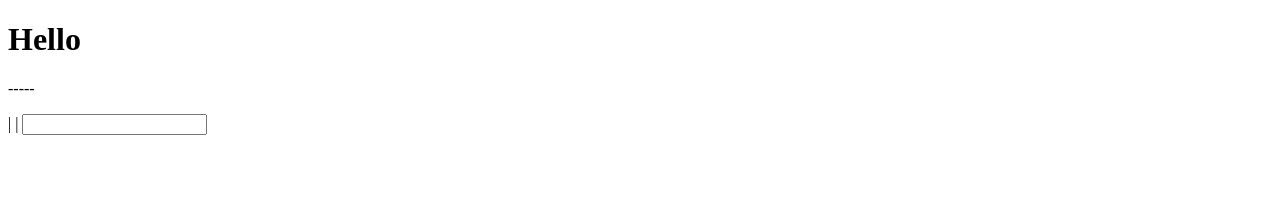
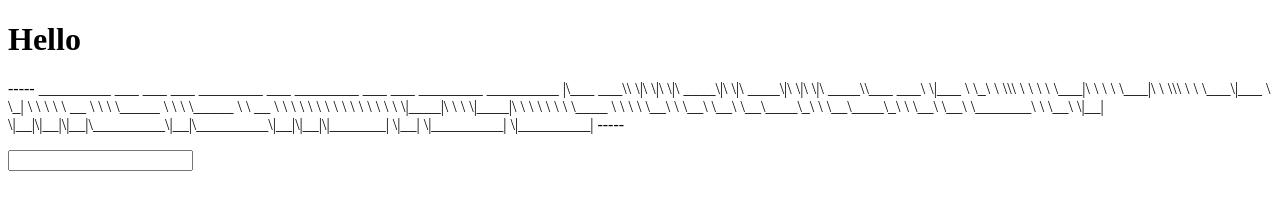
Before and after one commit to hct-central/thisishctfolio, a plain HTML site: page index.html in a window 1280 px wide. Drawn offline with Linux system fonts and the light colour scheme.

Commit message:
Update index.html

```diff
--- a/index.html
+++ b/index.html
@@ -8,9 +8,14 @@
 <main>
   <form>
     <h1> Hello </h1>
-    <p> ----- </p>
-          |
-          |
+    <p> -----  _________  ___  ___  ___  ________  ___  ________  ___  ___  ________ _________
+|\___   ___\\  \|\  \|\  \|\   ____\|\  \|\   ____\|\  \|\  \|\   ____\\___   ___\
+\|___ \  \_\ \  \\\  \ \  \ \  \___|\ \  \ \  \___|\ \  \\\  \ \  \___\|___ \  \_|
+     \ \  \ \ \   __  \ \  \ \_____  \ \  \ \_____  \ \   __  \ \  \       \ \  \
+      \ \  \ \ \  \ \  \ \  \|____|\  \ \  \|____|\  \ \  \ \  \ \  \____   \ \  \
+       \ \__\ \ \__\ \__\ \__\____\_\  \ \__\____\_\  \ \__\ \__\ \_______\  \ \__\
+        \|__|  \|__|\|__|\|__|\_________\|__|\_________\|__|\|__|\|_______|   \|__|
+                             \|_________|   \|_________|                            -----</p>
     <input>
   </form>
     </main>
```
